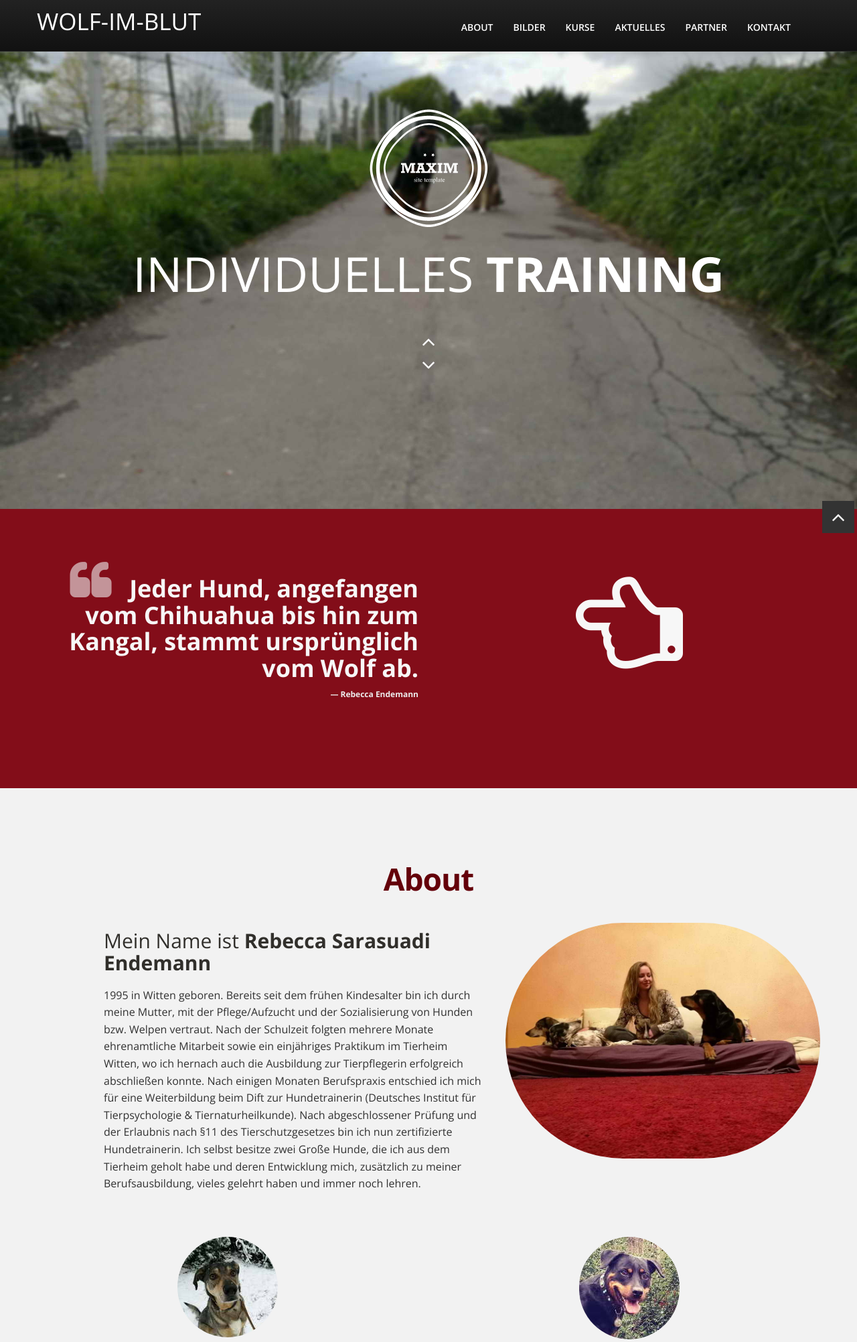
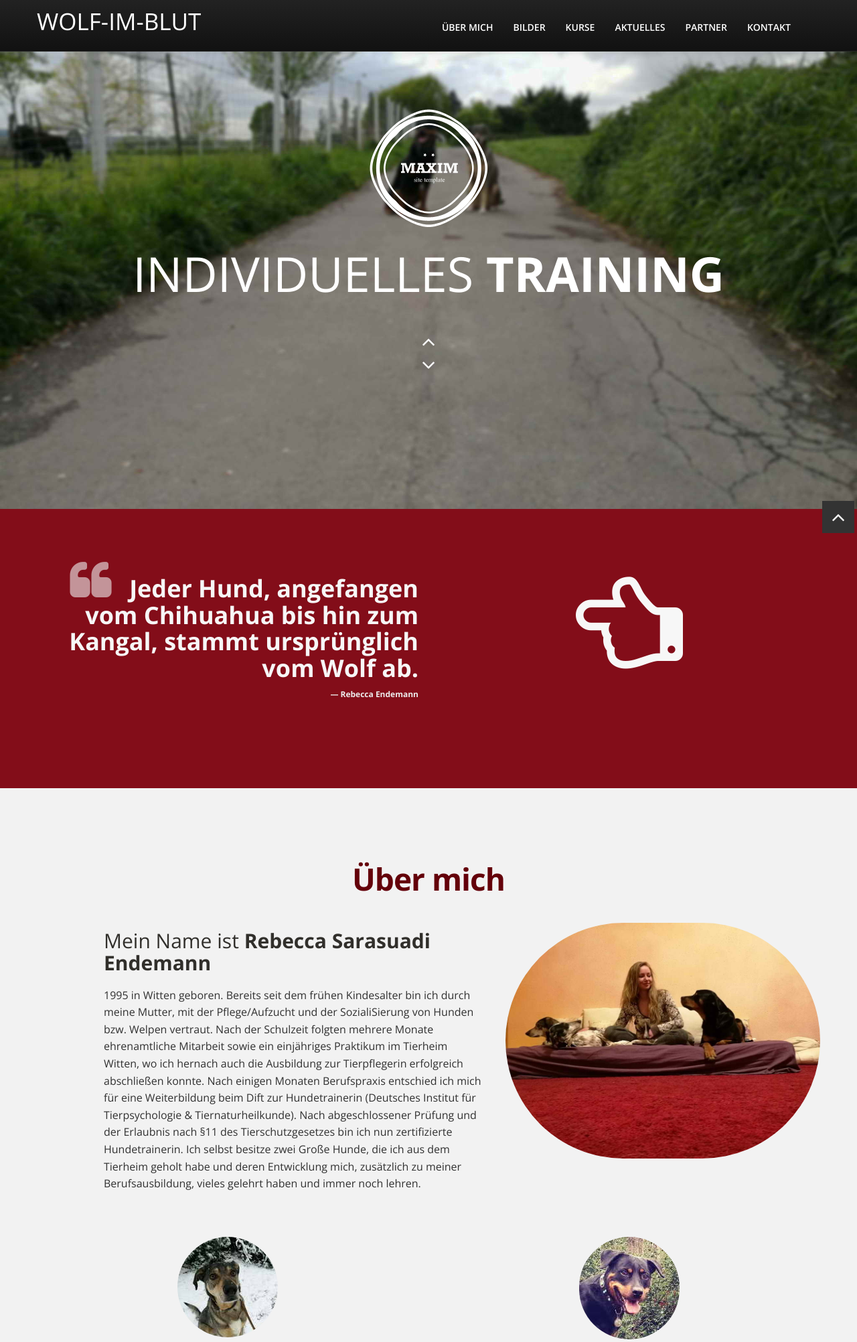
Before and after one commit to kreativteam/Wolf-im-Blut, a PHP site: page / in a window 1280 px wide. Shown: the top 2004 px of the page at 67% size. Run offline with PHP 8.4, Linux system fonts and the light colour scheme; some libraries are stand-ins or nearby versions.

Commit message:
Fehler Korrektur

```diff
--- a/css/style.css
+++ b/css/style.css
@@ -862,9 +862,7 @@ section#services.section.orange .service-box:hover {
 	color: #ddd;
 }
 
-.home-post .post-meta span.tags a {
-	color: #0077B2;
-}
+
 
 /* === section about === */
 
--- a/index.html
+++ b/index.html
@@ -38,7 +38,7 @@
 					<nav class="pull-right nav-collapse collapse">
 						<ul id="menu-main" class="nav">
 							<li>
-								<a title="about" href="#about">About</a>
+								<a title="about" href="#about">Über mich</a>
 							</li>
 							<li>
 								<a title="Bilder" href="#works">Bilder</a>
@@ -134,7 +134,7 @@
 	<!-- section: about -->
 	<section id="about" class="section grey">
 		<div class="container">
-			<h4>About</h4>
+			<h4>Über mich</h4>
 			<div class="row">
 				<div class="span6 offset1">
 					<div>
@@ -142,7 +142,7 @@
 							<strong>Rebecca Sarasuadi Endemann</strong>
 						</h2>
 						<p>
-							1995 in Witten geboren. Bereits seit dem frühen Kindesalter bin ich durch meine Mutter, mit der Pflege/Aufzucht und der Sozialisierung
+							1995 in Witten geboren. Bereits seit dem frühen Kindesalter bin ich durch meine Mutter, mit der Pflege/Aufzucht und der SozialiSierung
 							von Hunden bzw. Welpen vertraut. Nach der Schulzeit folgten mehrere Monate ehrenamtliche Mitarbeit sowie ein einjähriges
 							Praktikum im Tierheim Witten, wo ich hernach auch die Ausbildung zur Tierpflegerin erfolgreich abschließen konnte.
 							Nach einigen Monaten Berufspraxis entschied ich mich für eine Weiterbildung beim Dift zur Hundetrainerin (Deutsches
@@ -180,8 +180,8 @@
 						<p>
 							Kira habe ich 2014 aus dem Wittener Tierheim adoptiert. Sie war zuerst sehr ängstlich und zurückhaltend. Sie ist für mich
 							der beste Beweis, dass auch eine verpönte Rasse ein wundervoller Hund sein kann. Sie hat mir oft bei der Aufzucht
-							von Katzenwelpen geholfen und ist ein sehr sozialverträglicher Hund, doch auch das Imponieren ist ihr kein fremder
-							Begriff. Auch von ihr konnte ich viel lernen und freue mich so treue Vierbeiner an meiner Seite zu haben.
+							von Katzenwelpen geholfen und ist ein sehr sozialverträglicher Hund, doch auch das Imponieren ist Ihr kein fremder
+							Begriff. Auch von Ihr konnte ich viel lernen und freue mich so treue Vierbeiner an meiner Seite zu haben.
 						</p>
 					</div>
 				</div>
@@ -207,15 +207,15 @@
 							Das Verhalten und das Wesen des Hundes ähneln bis heute sehr dem eines Wolfes. Durch das Zusammenleben mit Menschen
 							veränderte sich das Verhalten des Hundes. Wölfe bzw. Wildhunde passten sich dem Leben der Menschen an und wurden auch
 							Arbeitstiere. So konnte z.B. der Hütehund hüten und der Herdenschutzhund, eine ganze Schafsherde verteidigen. In der
-							heutigen Zeit können nur wenige Hunde ihre ursprünglichen rassebedingten Bedürfnisse leben und selten werden diesen
-							Hunden Alternativen geboten. Und mit unserem hektischen Alltag müssen sie auch noch zurechtkommen. Dadurch können
+							heutigen Zeit können nur wenige Hunde Ihre ursprünglichen rassebedingten Bedürfnisse leben und selten werden diesen
+							Hunden Alternativen geboten. Und mit unserem hektischen Alltag müssen Sie auch noch zurechtkommen. Dadurch können
 							viele Probleme im Zusammenleben von Mensch und Hund entstehen. Mein Ziel ist es:
 						</p>
 						<ul>
 							<li>Probleme zu lösen</li>
 							<li>individuell auf jeden Halter und Hund einzugehen</li>
 							<li>das Leben miteinander wieder harmonisch zu gestalten</li>
-							<li>die Bindung zwischen Mensch und Tier zu stärken und Verständnis für den Hund zu erschaffen</li>
+							<li>die Bindung zwischen Mensch und Tier zu stärken und Verständnis für den Hund zu schaffen</li>
 						</ul>
 					</div>
 				</div>
@@ -514,12 +514,12 @@
 								</strong>
 							</h5>
 							<p>
-								Einmal im Monat möchte ich ihnen die Chance geben auch mit Hunden, die sich nicht so gut mit anderen Hunden verstehen, eine
-								Gruppenwanderung zu machen. Ich möchte ihnen die Angst nehmen und zeigen, dass es möglich ist mit ihnen noch fremden
+								Einmal im Monat möchte ich Ihnen die Chance geben auch mit Hunden, die sich nicht so gut mit anderen Hunden verstehen, eine
+								Gruppenwanderung zu machen. Ich möchte Ihnen die Angst nehmen und zeigen, dass es möglich ist, mit Ihnen noch fremden
 								Hunden spazieren zu gehen. Wir üben dabei auch die Leinenführigkeit und die Aufmerksamkeit des Hundes. Bitte beachten
-								sie, dass bei großen Schwierigkeiten mit Leinenführigkeit, eine Einzelstunde geeigneter wäre, da in Gruppen oft der
+								Sie, dass bei großen Schwierigkeiten mit Leinenführigkeit, eine Einzelstunde geeigneter wäre, da in Gruppen oft der
 								Einzelne zu kurz kommt. Bei dieser Wanderung werden keine Hunde von der Leine gelassen. Für den Freilauf wird es
-								auch ein Gruppentreffen geben, aber das wird eher dem Spaß der Hunde dienen. Bei Interesse schreiben sie mich bitte
+								auch ein Gruppentreffen geben, aber das wird eher dem Spaß der Hunde dienen. Bei Interesse schreiben Sie mich bitte
 								unter Kontakt an.
 							</p>
 							<!-- <a href="#" class="more">Read more</a> -->
@@ -550,7 +550,7 @@
 								ist eine gute Alternative zum Jagen und eine sehr gute Beschäftigung für den Hund, die ihn geistig und körperlich
 								fordert und fördert. Es steigert die Konzentration und Aufmerksamkeit des Hundes und stillt die natürlichen Bedürfnisse
 								Ihres Hundes. Weiter trägt die Fährtensuche viel zur Verbesserung der allgemeinen Bindung zwischen Hund und Halter
-								bei, indem sie den Hund dahingehend fördert, sich stärker am Halter zu orientieren und mehr Interesse an diesem zu
+								bei, indem Sie den Hund dahingehend fördert, sich stärker am Halter zu orientieren und mehr Interesse an diesem zu
 								entwickeln.
 							</p>
 							<!-- <a href="#" class="more">Read more</a> -->
@@ -581,11 +581,11 @@
 							</h5>
 							<p>
 								Bei der Einzelberatung ist es mir sehr wichtig individuell auf den Halter und Hund einzugehen, dabei werden Wünsche des Halters
-								und Bedürfnisse des Hunde berücksichtigt. Wenn sie bei Ihrem Hund Hilfe brauchen, eine zweite Meinung einholen wollen
-								oder in Gruppenkursen immer das Gefühl haben dass Sie und Hund zu kurz kommen, dann sind sie bei mir richtig. Ich
-								besuche sie persönlich zu Hause oder dort wo die Hilfe benötigt wird, um die bestmöglichste Beratung zu leisten.
+								und Bedürfnisse des Hundes berücksichtigt. Wenn Sie bei Ihrem Hund Hilfe brauchen, eine zweite Meinung einholen wollen
+								oder in Gruppenkursen immer das Gefühl haben dass Sie und Hund zu kurz kommen, dann sind Sie bei mir richtig. Ich
+								besuche Sie persönlich zu Hause oder dort wo die Hilfe benötigt wird, um die bestmöglichste Beratung zu leisten.
 								Einer Beratung sollte auch immer eine praktische Trainingsstunde folgen, weil Theorie meist nicht ausreicht, aber
-								sehr wichtig ist. Das Verständnis muss vor dem Training geschaffen sein. Bei Interesse schreiben sie mich bitte unter
+								sehr wichtig ist. Das Verständnis muss vor dem Training geschaffen sein. Bei Interesse schreiben Sie mich bitte unter
 								Kontakt an.
 							</p>
 							<!-- <a href="#" class="more">Read more</a> -->
@@ -614,10 +614,10 @@
 								Dieser Kurs wird mit einer festen Gruppe stattfinden, da die Trainingsstunden aufeinander aufbauen werden. Besonders empfehlenswert
 								bei Junghunden, Tierschutzhunden und unsicheren Hunden. Auch für Hunde geeignet, die eine Verhaltensprüfung ablegen
 								müssen. Für Hunde die eine Verhaltensprüfung ablegen müssen ist ein vortreffen die Voraussetzung, um zu beurteilen
-								ob der Hund die neue Situation bewältigen kann. Ich zeige ihnen wie sie sicher durch den Alltag kommen, den Hund
-								sicher führen können und ihm Sicherheit vermitteln. Sie werden lernen, wie sie mit neuen belebten und unbelebten
+								ob der Hund die neue Situation bewältigen kann. Ich zeige Ihnen wie Sie sicher durch den Alltag kommen, den Hund
+								sicher führen können und ihm Sicherheit vermitteln. Sie werden lernen, wie Sie mit neuen belebten und unbelebten
 								Reizen umgehen können und mit dem Hund stärker aus der Situation gehen können und so ein positives Erlebnis haben.
-								Dieser Kurs steigert sehr die Bindung zwischen Ihnen und Ihrem Hund und sie lernen Ihren Hund besser verstehen und
+								Dieser Kurs steigert sehr die Bindung zwischen Ihnen und Ihrem Hund und Sie lernen Ihren Hund besser verstehen und
 								führen.
 							</p>
 							<!-- <a href="#" class="more">Read more</a> -->
@@ -647,11 +647,11 @@
 							</h5>
 							<p>
 								Heutzutage ist es sehr wichtig darauf zu achten wo der Hund gekauft wird, um der Tierquälerei entgegen zu wirken. Es gibt
-								mittlerweile so viele schwarze Schafe unter Züchtern, Tierschutz Vereinen und Internetkauf. Ich möchte ihnen helfen
-								den richtigen Züchter, den richtigen Verein zu finden. Diese Leistung biete ich kostenlos über eine telefonische
-								Beratung an, damit sie mit gutem Gewissen einen Hund adoptieren oder kaufen können. Unterstützen sie nicht durch
-								mangelndes Wissen unverantwortliche Vermehrer und Kofferraumverkäufer! Kontaktieren sie mich, unter der hinterlegten
-								Nummer und ich unterstütze sie beim richtigem Kauf.
+								mittlerweile so viele schwarze Schafe unter Züchtern, Tierschutz Vereinen und beim Internetkauf. Ich möchte Ihnen helfen
+								den richtigen Züchter und den richtigen Verein zu finden. Diese Leistung biete ich kostenlos über eine telefonische
+								Beratung an, damit Sie mit gutem Gewissen einen Hund adoptieren oder kaufen können. Unterstützen Sie nicht durch
+								mangelndes Wissen unverantwortliche Vermehrer und Kofferraumverkäufer! Kontaktieren Sie mich, unter der hinterlegten
+								Nummer und ich unterstütze Sie beim richtigen Kauf.
 							</p>
 							<!-- <a href="#" class="more">Read more</a> -->
 						</div>
@@ -674,7 +674,7 @@
 			<div class="row">
 				<div class="span12 aligncenter flyLeft">
 					<blockquote class="large">
-						Den Menschen helfen zu können und die Hunde glücklich zusehen ist meine größte Motivation
+						Den Menschen helfen zu können und die Hunde glücklich zu sehen ist meine größte Motivation
 						<cite>Rebecca Endemann</cite>
 					</blockquote>
 				</div>
@@ -727,10 +727,10 @@
 					<div class="service-box">
 						<!-- <img src="img/icons/basket.png" alt="" /> -->
 						<h2>
-							<strong>Kurs Karten:</strong>
+							<strong>Kurskarten:</strong>
 							<br> Fährtensuche /
 							<br> Umwelttraining /
-							<br> Klicker Training
+							<br> Klicker-Training
 						</h2>
 						<p>
 							5x 60 min 140 &euro;
@@ -740,16 +740,16 @@
 				<div class="span4 animated-fast flyIn text-center">
 					<div class="service-box">
 						<!-- <img src="img/icons/laptop.png" alt="" /> -->
-						<h2>Welpe/ Hunde Kauf Beratung</h2>
+						<h2>Welpen / Hunde Kauf Beratung</h2>
 						<p>
-							telefonisch kostenlos
+							Telefonisch kostenlos
 						</p>
 					</div>
 				</div>
 				<div class="span4 animated flyIn text-center">
 					<div class="service-box">
 						<!-- <img src="img/icons/lab.png" alt="" /> -->
-						<h2>Fahrkosten</h2>
+						<h2>Fahrtkosten</h2>
 						<p>
 							bis 10 km inklusive
 							<br>Ab 10 km 0,40 &euro; pro Kilometer
@@ -765,7 +765,7 @@
 					<p>Haupt Standort: Witten, Dortmund, Bochum und Umgebung</p>
 					<p>Zweiter Standort: Burgenlandkreis Sachsen-Anhalt</p>
 					<p>
-						Bitte beachten sie, dass Sie mindestens
+						Bitte beachten Sie, dass Sie mindestens
 						<strong>24 Stunden</strong> vor dem Termin absagen müssen. Ansonsten wird die Stunde nicht erstattet.
 					</p>
 				</div>
@@ -857,11 +857,11 @@
 		<div class="container">
 			<h4>Kontakt</h4>
 			<p>
-				Um an den Kursen und Stunden teilnehmen zu können muss Ihr Hund eine Haftpflichtversicherung abgeschlossen haben.
+				Um an den Kursen und Stunden teilnehmen zu können, muss Ihr Hund eine Haftpflichtversicherung abgeschlossen haben.
 			</p>
 			<p>
 				Bei dringenden
-				<strong>Notfällen</strong> können sie mich unter
+				<strong>Notfällen</strong> können Sie mich unter
 				<strong>+49 173 5272330</strong> kontaktieren
 			</p>
 			<p>
```
